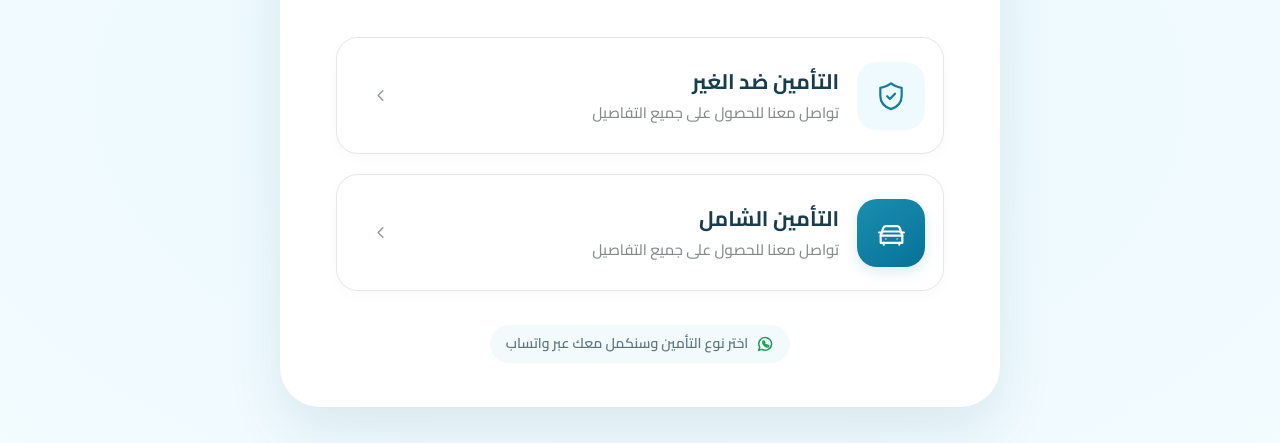
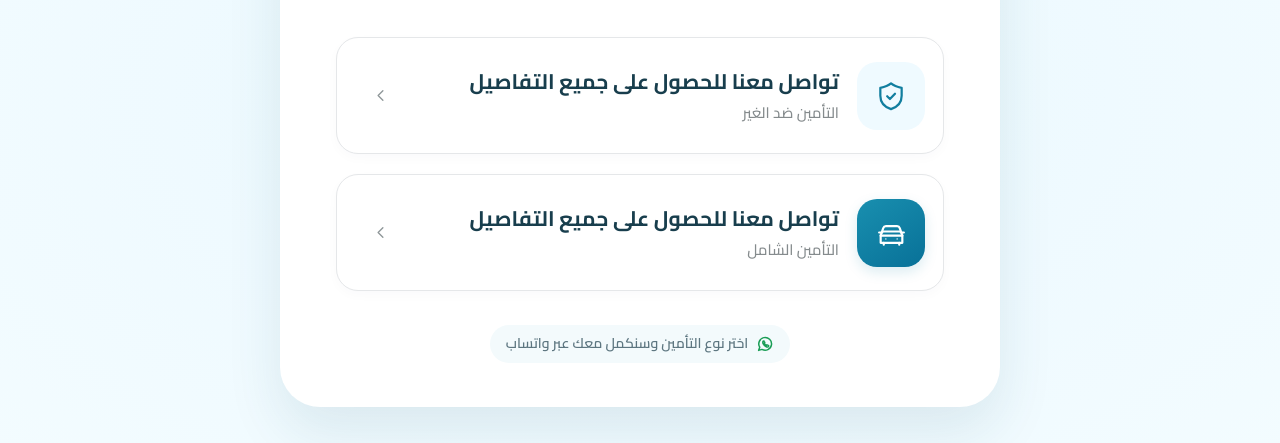
Before and after one commit to fahshomi-ui/wajehaqasem, a website: page public/index.html in a window 1280 px wide. Shown: the part 357-800 px from the top of the page. Drawn offline with Linux system fonts and the light colour scheme; no server answers.

Commit message:
Buttons: main text تواصل معنا للحصول على جميع التفاصيل, insurance type as subtitle

```diff
--- a/public/index.html
+++ b/public/index.html
@@ -91,8 +91,8 @@
                 <img src="/shield.svg" alt="" width="32" height="32" />
               </span>
               <span class="choice-copy">
-                <span class="choice-title">التأمين ضد الغير</span>
-                <span class="choice-description">تواصل معنا للحصول على جميع التفاصيل</span>
+                <span class="choice-title">تواصل معنا للحصول على جميع التفاصيل</span>
+                <span class="choice-description">التأمين ضد الغير</span>
               </span>
               <svg class="chevron" aria-hidden="true" viewBox="0 0 24 24" fill="none" stroke="currentColor" stroke-width="1.7" stroke-linecap="round" stroke-linejoin="round"><path d="m15 18-6-6 6-6" /></svg>
             </a>
@@ -102,8 +102,8 @@
                 <svg viewBox="0 0 32 32" fill="none" stroke="currentColor" stroke-width="2.1" stroke-linecap="round" stroke-linejoin="round"><path d="M5.4 19.1 8 11.7a2.8 2.8 0 0 1 2.6-1.9h10.8a2.8 2.8 0 0 1 2.6 1.9l2.6 7.4"/><path d="M5.5 19h21v7H5.5z"/><path d="M8.5 25.9v2M23.5 25.9v2M4 16h3M25 16h3M8 15h16"/><circle cx="10.5" cy="22.2" r=".7" fill="currentColor" stroke="none"/><circle cx="21.5" cy="22.2" r=".7" fill="currentColor" stroke="none"/></svg>
               </span>
               <span class="choice-copy">
-                <span class="choice-title">التأمين الشامل</span>
-                <span class="choice-description">تواصل معنا للحصول على جميع التفاصيل</span>
+                <span class="choice-title">تواصل معنا للحصول على جميع التفاصيل</span>
+                <span class="choice-description">التأمين الشامل</span>
               </span>
               <svg class="chevron" aria-hidden="true" viewBox="0 0 24 24" fill="none" stroke="currentColor" stroke-width="1.7" stroke-linecap="round" stroke-linejoin="round"><path d="m15 18-6-6 6-6" /></svg>
             </a>
```
